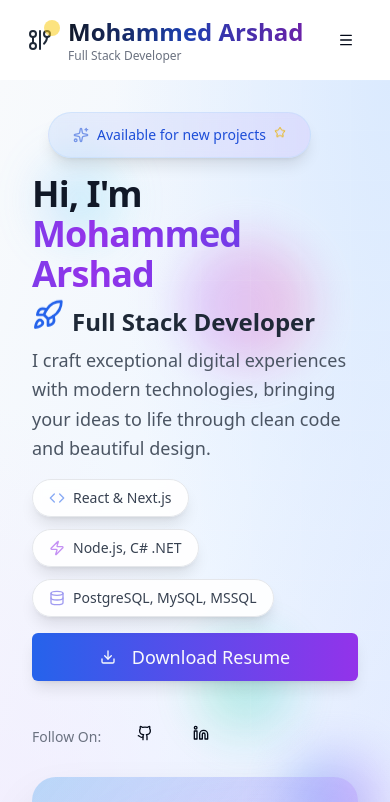
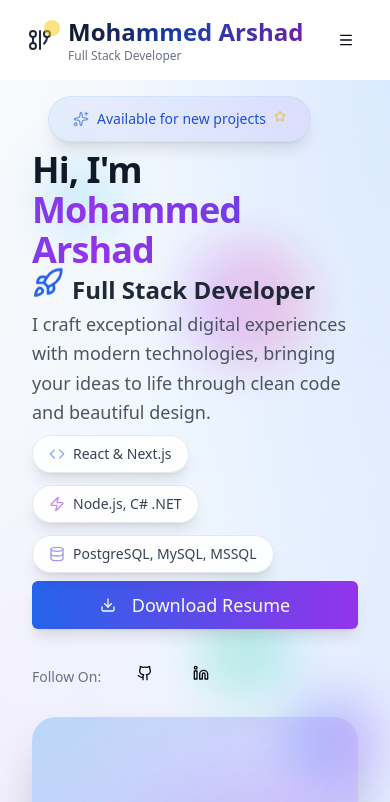
Before and after one commit to mohammed558/Private-portfolio, a Next.js app: page / in a window 390 px wide. Shown: the top 802 px of the page. Built offline with nearby package versions, Linux system fonts and the light colour scheme.

Commit message:
ninth Commit

```diff
--- a/src/components/layout/Header.tsx
+++ b/src/components/layout/Header.tsx
@@ -82,10 +82,17 @@ const Header = () => {
             {navItems.map((item) => {
               const isActive = activeSection === item.id
               return (
-                <Link
+                <a
                   key={item.id}
                   href={item.href}
-                  className={`group relative flex items-center space-x-2 px-4 py-3 rounded-xl transition-all duration-300 ${
+                  onClick={(e) => {
+                    e.preventDefault()
+                    const element = document.querySelector(item.href)
+                    if (element) {
+                      element.scrollIntoView({ behavior: 'smooth' })
+                    }
+                  }}
+                  className={`group relative flex items-center space-x-2 px-4 py-3 rounded-xl transition-all duration-300 cursor-pointer ${
                     isActive
                       ? 'bg-gradient-to-r from-blue-500 to-purple-500 text-white shadow-lg'
                       : 'text-gray-600 hover:text-gray-900 hover:bg-gray-50'
@@ -130,7 +137,7 @@ const Header = () => {
                   {isActive && (
                     <div className="absolute -bottom-1 left-1/2 transform -translate-x-1/2 w-1 h-1 bg-white rounded-full animate-pulse" />
                   )}
-                </Link>
+                </a>
               )
             })}
           </nav>
@@ -167,15 +174,22 @@ const Header = () => {
               {navItems.map((item) => {
                 const isActive = activeSection === item.id
                 return (
-                  <Link
+                  <a
                     key={item.id}
                     href={item.href}
-                    className={`flex items-center space-x-3 px-3 sm:px-4 py-3 rounded-xl transition-all duration-300 ${
+                    onClick={(e) => {
+                      e.preventDefault()
+                      setIsMenuOpen(false)
+                      const element = document.querySelector(item.href)
+                      if (element) {
+                        element.scrollIntoView({ behavior: 'smooth' })
+                      }
+                    }}
+                    className={`flex items-center space-x-3 px-3 sm:px-4 py-3 rounded-xl transition-all duration-300 cursor-pointer ${
                       isActive
                         ? 'bg-gradient-to-r from-blue-500 to-purple-500 text-white shadow-lg'
                         : 'text-gray-600 hover:text-gray-900 hover:bg-gray-50'
                     }`}
-                    onClick={() => setIsMenuOpen(false)}
                   >
                     {item.icon === 'target' ? (
                       <svg xmlns="http://www.w3.org/2000/svg" width="20" height="20" viewBox="0 0 24 24" fill="none" stroke="currentColor" strokeWidth="2" strokeLinecap="round" strokeLinejoin="round" className={`w-5 h-5 ${isActive ? 'animate-pulse' : ''}`}>
@@ -204,7 +218,7 @@ const Header = () => {
                       </svg>
                     )}
                     {isActive && <Star className="w-4 h-4 ml-auto animate-pulse" />}
-                  </Link>
+                  </a>
                 )
               })}
 
--- a/src/components/sections/Hero.tsx
+++ b/src/components/sections/Hero.tsx
@@ -23,7 +23,7 @@ const Hero = () => {
   }
 
   return (
-    <section id="home" className="min-h-screen flex items-center relative overflow-hidden pt-4 sm:pt-8">
+    <section id="home" className="min-h-screen relative overflow-hidden pt-2 sm:pt-4 lg:pt-8">
       {/* Enhanced Animated Background */}
       <div className="absolute inset-0 bg-gradient-to-br from-slate-50 via-blue-50 to-indigo-100" />
       <div className="absolute inset-0 bg-[radial-gradient(ellipse_at_top_right,_var(--tw-gradient-stops))] from-blue-100 via-transparent to-transparent" />
@@ -38,10 +38,10 @@ const Hero = () => {
       {/* Animated grid pattern */}
       <div className="absolute inset-0 bg-[linear-gradient(rgba(255,255,255,0.1)_1px,transparent_1px),linear-gradient(90deg,rgba(255,255,255,0.1)_1px,transparent_1px)] bg-[size:50px_50px] animate-pulse" />
 
-      <div className="container relative z-10 py-4 sm:py-8">
+      <div className="container relative z-10 py-2 sm:py-4 lg:py-8">
         <div className="grid grid-cols-1 lg:grid-cols-2 gap-4 sm:gap-8 lg:gap-12 items-center">
           {/* Left Content */}
-          <div className={`space-y-4 sm:space-y-8 transition-all duration-1000 ${isVisible ? 'opacity-100 translate-x-0' : 'opacity-0 -translate-x-8'}`}>
+          <div className={`space-y-2 sm:space-y-4 lg:space-y-6 transition-all duration-1000 ${isVisible ? 'opacity-100 translate-x-0' : 'opacity-0 -translate-x-8'}`}>
             {/* Enhanced Badge */}
             <div className="inline-flex items-center px-6 py-3 rounded-full bg-gradient-to-r from-blue-500/10 to-purple-500/10 border border-blue-200/50 text-sm font-medium text-blue-700 backdrop-blur-sm shadow-lg hover:shadow-xl transition-all duration-300 hover:scale-105 mx-4">
               <Sparkles className="w-4 h-4 mr-2 animate-pulse" />
@@ -50,7 +50,7 @@ const Hero = () => {
             </div>
 
             {/* Enhanced Main Heading */}
-            <div className="space-y-3 sm:space-y-6">
+            <div className="space-y-1 sm:space-y-2 lg:space-y-3">
               <h1 className="text-4xl sm:text-5xl md:text-6xl lg:text-7xl font-bold tracking-tight">
                 <span className="block text-gray-900 animate-fade-in">Hi, I&apos;m</span>
                 <span className="block bg-gradient-to-r from-blue-600 via-purple-600 to-indigo-600 bg-clip-text text-transparent animate-gradient">
@@ -58,7 +58,7 @@ const Hero = () => {
                 </span>
               </h1>
 
-              <div className="space-y-2 sm:space-y-4">
+              <div className="space-y-1 sm:space-y-2">
                 <p className="text-2xl md:text-3xl font-semibold text-gray-800 flex items-center gap-2">
                   <Rocket className="w-8 h-8 text-blue-600 animate-bounce" />
                   Full Stack Developer
```
